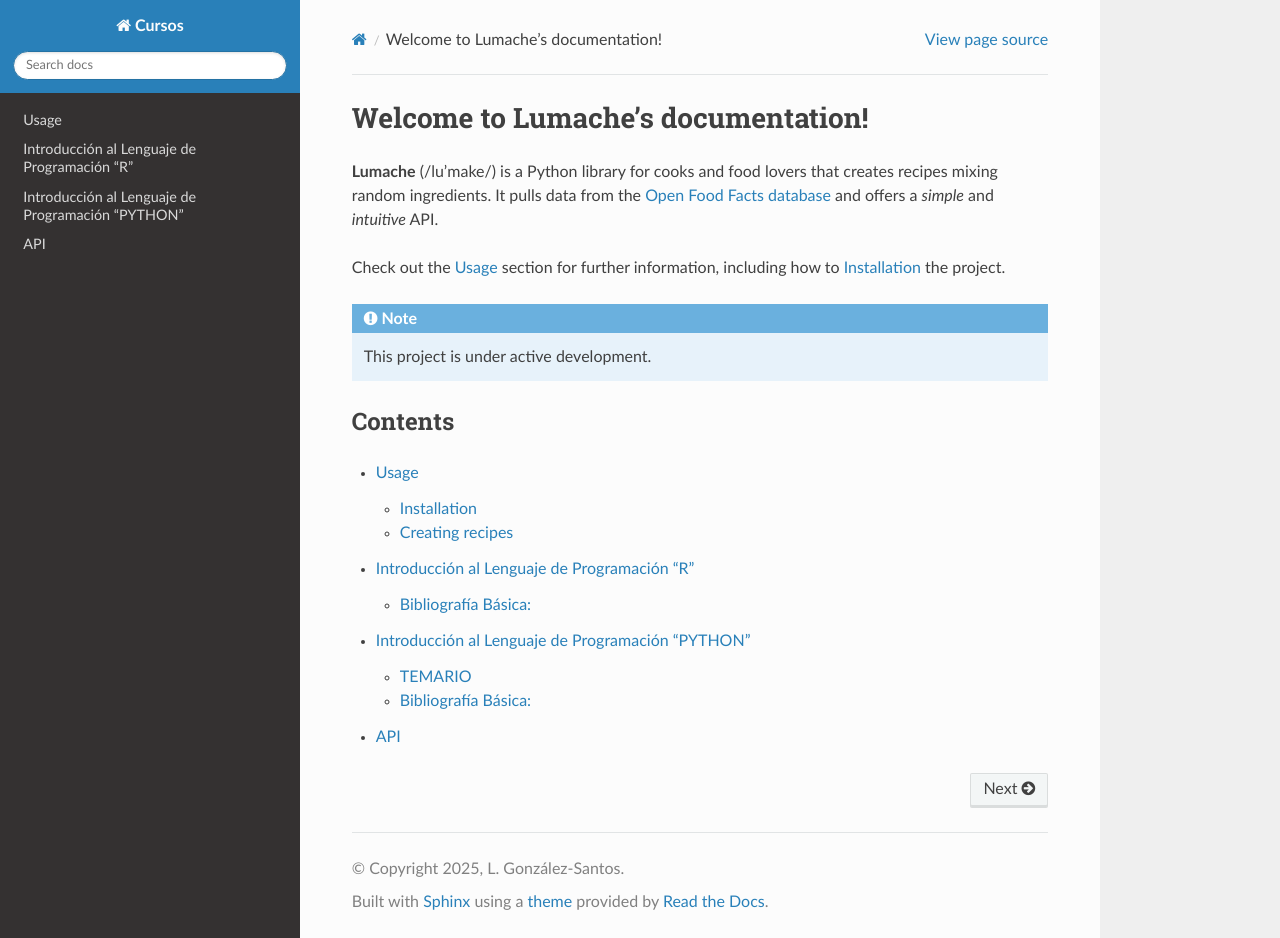
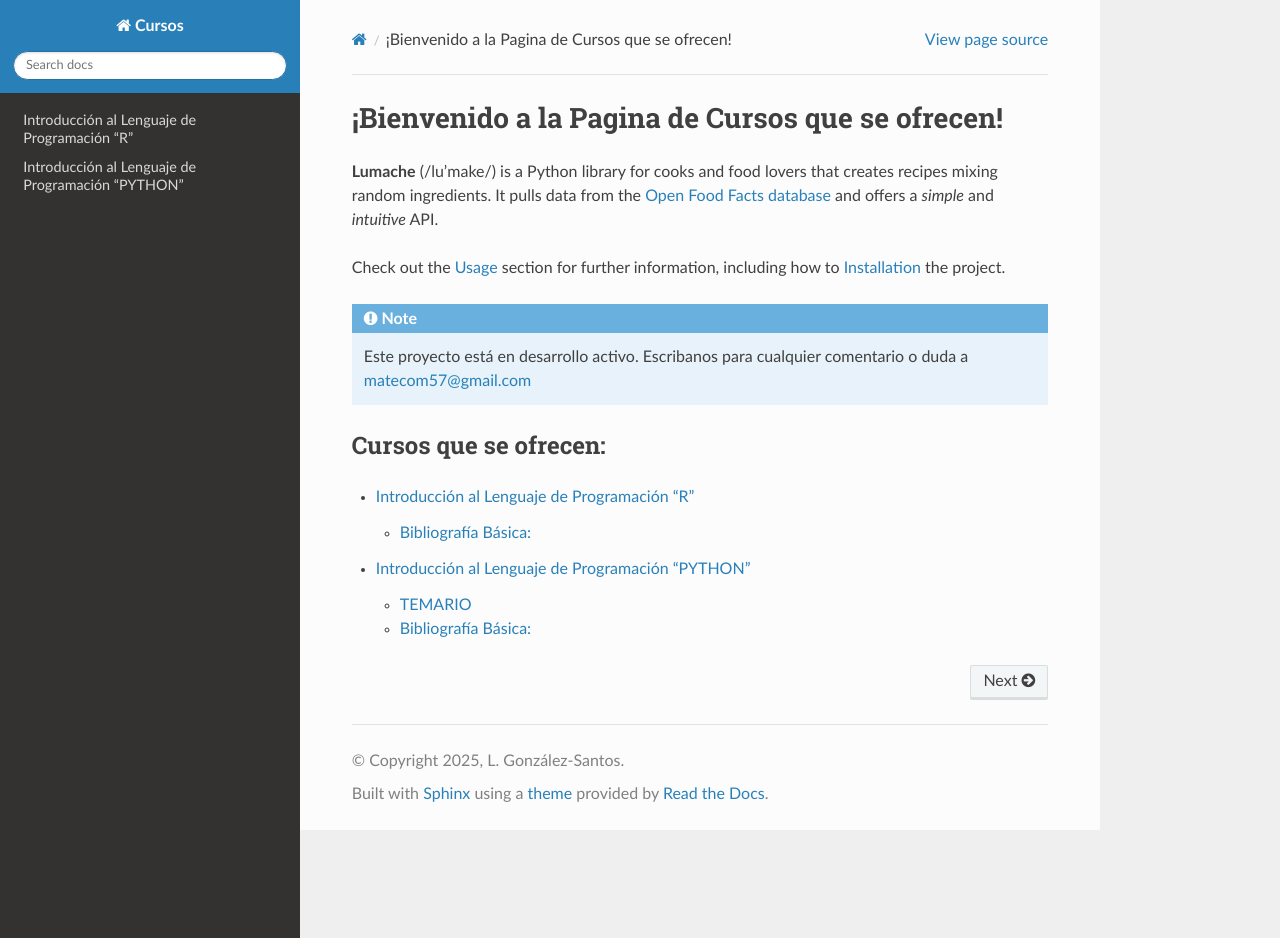
Before and after one commit to matecom57/santosg57-cursos, a Sphinx documentation site: the page built from docs/source/index.rst, in a window 1280 px wide and 938 px high. Built offline with Sphinx 7.4.7 and the Read the Docs theme 3.1.0, drawn with Linux system fonts in a browser that asks for light colours.

Commit message:
Test comité

```diff
--- a/docs/source/index.rst
+++ b/docs/source/index.rst
@@ -1,4 +1,4 @@
-Welcome to Lumache's documentation!
+¡Bienvenido a la Pagina de Cursos que se ofrecen!
 ===================================
 
 **Lumache** (/lu'make/) is a Python library for cooks and food lovers
@@ -11,14 +11,13 @@ how to :ref:`installation` the project.
 
 .. note::
 
-   This project is under active development.
+   Este proyecto está en desarrollo activo.
+   Escribanos para cualquier comentario o duda a matecom57@gmail.com
 
-Contents
---------
+Cursos que se ofrecen:
+--------------
 
 .. toctree::
 
-   usage
    Cursos_2024-R
    Cursos_2024-Python
-   api
```
